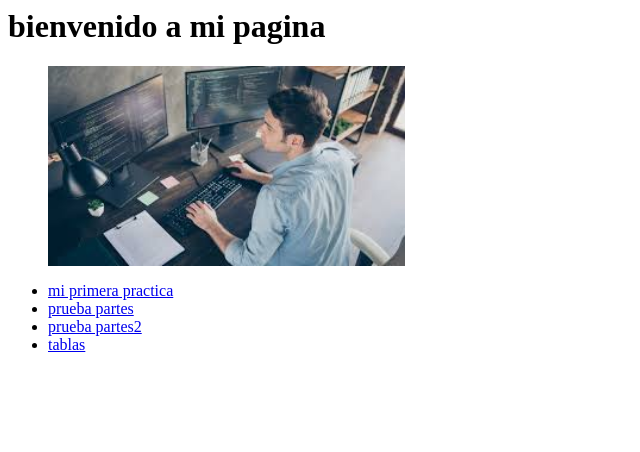
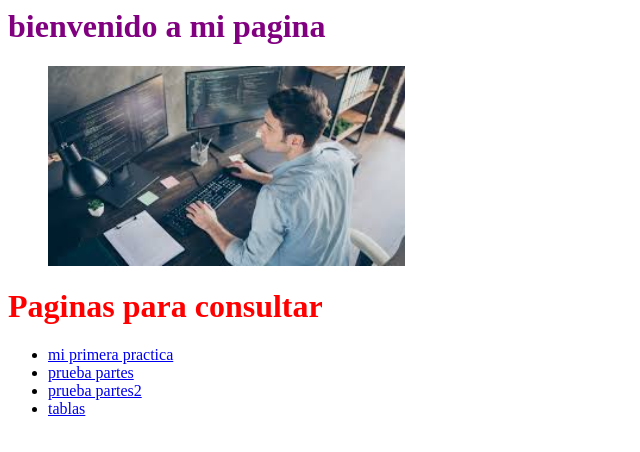
Before and after one commit to santiago99988/santiiago-victor, a plain HTML site: page index.html in a window 1280 px wide. Shown: the whole page, without its empty margins (0-640 px from the left). Drawn offline with Linux system fonts and the light colour scheme.

Commit message:
Update index.html

```diff
--- a/index.html
+++ b/index.html
@@ -4,12 +4,13 @@
 </head>
 
 <body>
-<h1>bienvenido a mi pagina</h1>
+<h1><span style="color:purple">bienvenido a mi pagina</span></h1>
 
 <figure>
 <img src="info.jpg" alt=" width="200" height="200">
 </figure>
 
+<h1><span style="color:red">Paginas para consultar </span></h1>
 
   <ul>
   <li><a href="practica1.html">      mi primera practica</a></li>
```
